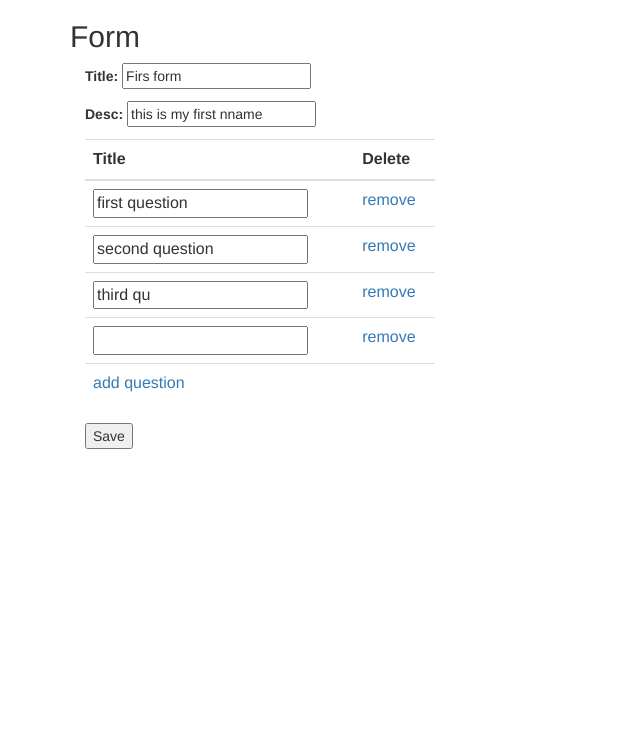
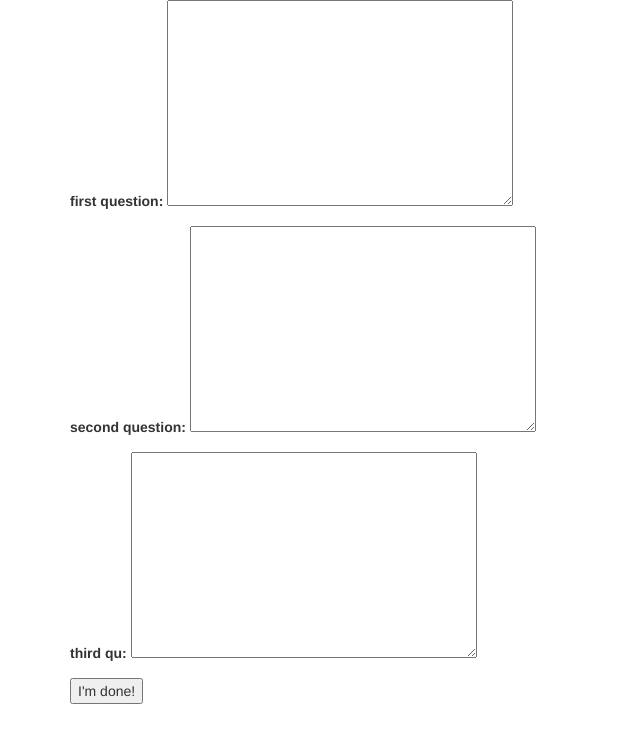
Before and after one commit to prdpx7/DjangoDynForm, a Django app: page /survey/8/ in a window 1280 px wide. Shown: the top 743 px of the page, without its empty margins (0-640 px from the left). Run offline with Django 3.2, Linux system fonts and the light colour scheme; data comes from the database, SQL or seed files in the repository; both versions use the stored data as it was after the commit; some libraries are stand-ins or nearby versions.

Commit message:
basic functionality is working

```diff
--- a/dyform/forms.py
+++ b/dyform/forms.py
@@ -16,40 +16,7 @@ class QuestionForm(forms.ModelForm):
         exclude = ()
 
 QuestionFormSet = inlineformset_factory(Survey, Question, form=QuestionForm, extra=1)
-# scratch implementation **not working
-"""
-class QuestionForm(forms.ModelForm):
-    extra_question_count = forms.CharField(widget=forms.HiddenInput())
-    class Meta:
-        model = Question
-        fields = ('title', )
-    def __init__(self, survey=None, *args, **kwargs):
-        self.survey = survey
-        extra_questions = kwargs.pop('extra', 0)
-        super(QuestionForm, self).__init__(*args, **kwargs)
-        self.fields['extra_question_count'].initial = extra_questions
-        for idx in range(int(extra_questions)):
-            self.fields['extra_question_%d' %idx] = forms.CharField()
-    def save(self, commit=True):
-        question = super(QuestionForm, self).save(commit=False)
-        question.survey = self.survey
-        question.save()
-        data = {
-            'survey_id': question.survey.id,
-            'questions': []
-        }
-        print(self.cleaned_data)
-        for field_name, field_value in enumerate(self.cleaned_data):
-            #if field_name.startswith('extra_question_'):
-            q = Question()
-            q.title = field_value
-            q.survey = self.survey
-            q.save()
-            data['questions'].append((q.id, q.title))
-        #calling db_signal
-        Signal(providing_args=["instance", "data"]).send(sender=Question, instance=question, data=data)
-        return question
-"""
+
 class ResponseForm(forms.ModelForm):
     class Meta:
         model = Response
@@ -66,6 +33,7 @@ class ResponseForm(forms.ModelForm):
                 widget=forms.Textarea)
             if data:
                 self.fields['question_%d' %q.pk].initial = data.get('question_%d'%q.pk)
+        print("init of form")
     def save(self, commit=True):
         response = super(ResponseForm, self).save(commit=False)
         response.survey = self.survey
@@ -74,7 +42,7 @@ class ResponseForm(forms.ModelForm):
             'survey_id': response.survey.id,
             'responses': []
         }
-        for field_name, field_value in self.cleaned_data.iteritems():
+        for field_name, field_value in self.cleaned_data.items():
             if field_name.startswith('question_'):
                 q_id = int(field_name.split('_')[1])
                 q = Question.objects.get(pk=q_id)
--- a/dyform/urls.py
+++ b/dyform/urls.py
@@ -4,7 +4,7 @@ app_name = 'dyform'
 
 urlpatterns = [
     url(r'^$', views.SurveyList.as_view(), name='survey-list'),
-    #url(r'^create/$', views.create_survey, name='create_survey'),
     url(r'survey/create/$', views.SurveyQuestionCreate.as_view(), name='survey-create'),
-    url(r'survey/(?P<pk>[0-9]+)/$', views.SurveyQuestionUpdate.as_view(), name='survey-update'),
+    url(r'survey/update/(?P<pk>[0-9]+)/$', views.SurveyQuestionUpdate.as_view(), name='survey-update'),
+    url(r'survey/(?P<id>[0-9]+)/$', views.survey_response, name='survey_response')
 ]
--- a/dyform/views.py
+++ b/dyform/views.py
@@ -1,15 +1,11 @@
-from django.shortcuts import render, get_object_or_404
+from django.shortcuts import render, get_object_or_404, HttpResponse
 from .models import Question, Survey, Response, Answer
 from .forms import SurveyForm, ResponseForm, QuestionForm
 from .forms import QuestionFormSet
 from django.views.generic import CreateView, UpdateView, DeleteView, ListView
 from django.core.urlresolvers import reverse_lazy
 from django.db import transaction
-"""
-def index(request):
-    all_surveys = Survey.objects.all()
-    return render(request, 'dyform/index.html',{'all_surveys':all_surveys})
-"""
+
 class SurveyList(ListView):
     model = Survey
 
@@ -21,23 +17,7 @@ class SurveyUpdate(UpdateView):
     model = Survey
     success_url = '/'
     fields = ['title', 'desc']
-"""
-def create_survey(request):
-    created = False
-    if request.method == 'POST':
-        form = SurveyForm(data=request.POST)
-        if form.is_valid():
-            created = True
-            survey = form.save(commit=False)
-            survey.save()
-            print("created",created)
-            return render(request, 'dyform/create_survey.html', {'form': form, 'created': created, 'survey': survey})
-        else:
-            print(form.errors)
-    else:
-        form = SurveyForm()
-    return render(request, 'dyform/create_survey.html', {'form': form, 'created': created})
-"""
+
 class SurveyQuestionCreate(CreateView):
     model = Survey
     fields = ['title', 'desc']
@@ -87,20 +67,15 @@ class SurveyQuestionUpdate(UpdateView):
                 questions.instance = self.object
                 questions.save()
         return super(SurveyQuestionUpdate, self).form_valid(form)
-"""
-def edit_survey(request, survey_id):
-    survey = get_object_or_404(Survey,  pk=survey_id)
-    print(survey)
+
+def survey_response(request, id):
+    survey = Survey.objects.get(id=id)
     if request.method == 'POST':
-        form = QuestionForm(survey=survey, data=request.POST, extra=request.POST.get('extra_question_count'))
+        form = ResponseForm(request.POST, survey=survey)
         if form.is_valid():
-            question_form = form.save(commit=False)
-            question_form.save()
-        else:
-            print(form.errors)
+            response = form.save()
+            return HttpResponse("Thank you for the submission")
     else:
-        print("else............part")
-        form = QuestionForm(survey=survey)
-
-    return render(request, 'dyform/edit_survey.html', {'form': form, 'survey': survey})
-"""
+        form = ResponseForm(survey=survey)
+        print (form)
+    return render(request, 'dyform/survey_response.html', {'response_form': form, 'survey':survey})
--- a/templates/dyform/survey_list.html
+++ b/templates/dyform/survey_list.html
@@ -9,6 +9,7 @@
             {% for survey in object_list %}
                 <li><p> Title: {{ survey.title }}</p>
                      <p>Description: {{ survey.desc }} <p>
+                     <a href="{% url 'dyform:survey_response' survey.id %}">Solve</a>
                     <a href="{% url 'dyform:survey-update' survey.pk %}">Edit</a>
                 </li>
             {% empty %}
--- /dev/null
+++ b/templates/dyform/survey_response.html
@@ -0,0 +1,15 @@
+{% extends "base.html" %}
+{% block title %}
+    Response
+{% endblock title %}
+{% block body %}
+    <div>
+        <form action="/survey/{{survey.id}}/" method="post">
+            {% csrf_token %}
+            {{response_form.as_p}}
+
+		<div class="submit-button"><input type="submit" value="I'm done!"></div>
+        </form>
+    </div>
+
+{% endblock body %}
```
Also changed, not shown: create_survey.html (deleted, +0 -14 lines), requirements.txt (+13 -0 lines), templates/dyform/index.html (deleted, +0 -8 lines), README.md, advoform.gif (added), db.sqlite3.
